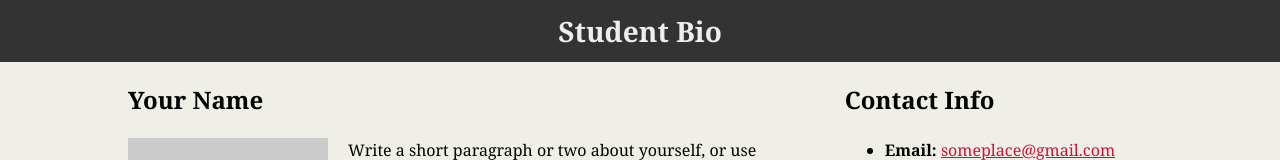
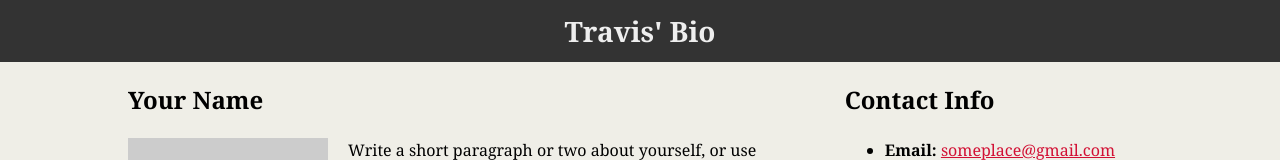
Before and after one commit to Travo100/student-portfolio, a plain HTML site: page index.html in a window 1280 px wide. Shown: the top 160 px of the page. Drawn offline with Linux system fonts and the light colour scheme; placeholder pictures from the web are drawn by us.

Commit message:
Changed bio name

```diff
--- a/index.html
+++ b/index.html
@@ -11,7 +11,7 @@
 
 <body>
   <header>
-    <h1>Student Bio</h1>
+    <h1>Travis' Bio</h1>
   </header>
 
   <div class="container">
```
